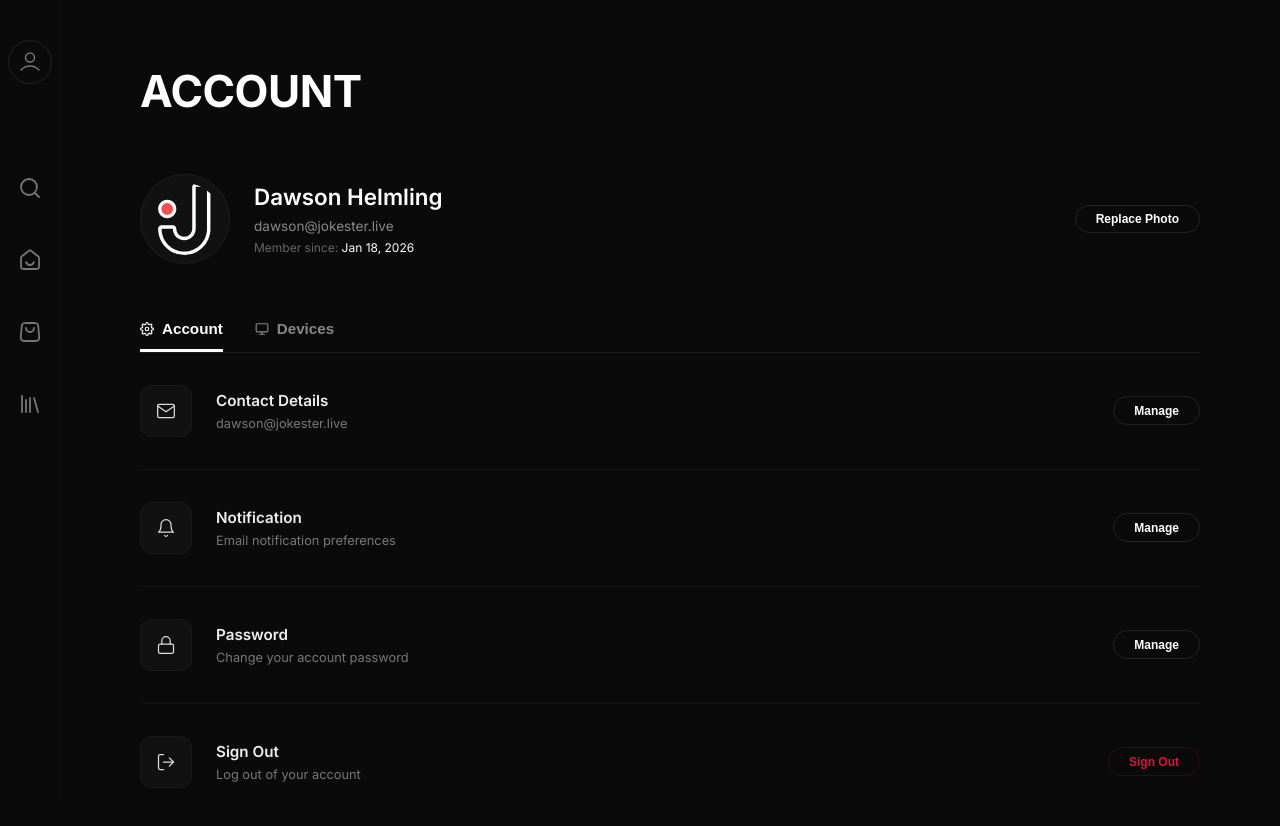
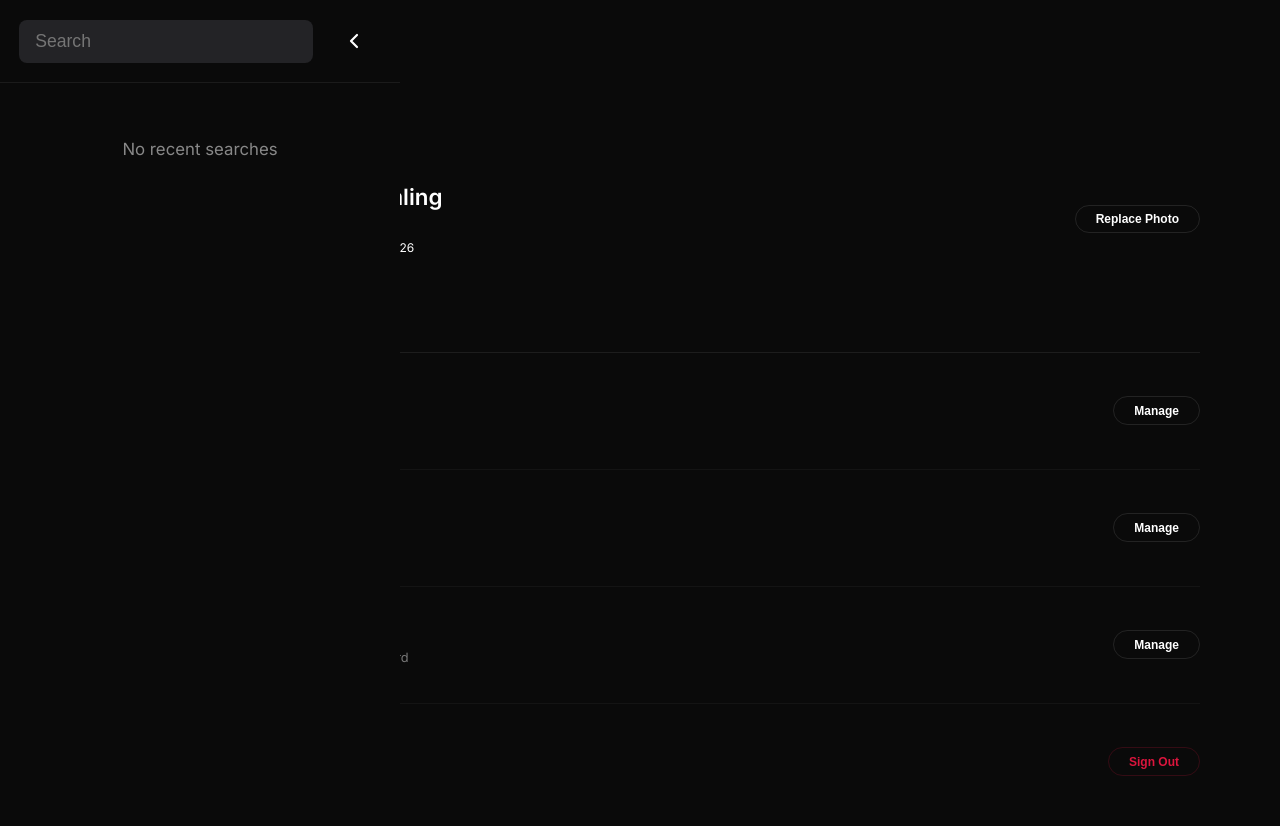
Before and after one commit to griffinhampton/jokester-sandbox, a React (Vite) app: page /account in a window 1280 px wide. Both pictures are taken after a click on the element 29 px from the left and 188 px from the top of the page. Shown: the top 826 px of the page. Built offline with nearby package versions, Linux system fonts and the light colour scheme.

Commit message:
final-push

```diff
--- a/src/components/Sidebar.css
+++ b/src/components/Sidebar.css
@@ -1,3 +1,86 @@
+.sidebar-search-overlay {
+  position: fixed;
+  top: 0;
+  left: 60px;
+  width: 400px;
+  max-width: 90vw;
+  height: 100vh;
+  background: #18181b;
+  border-right: 1px solid rgba(255,255,255,0.07);
+  z-index: 2000;
+  box-shadow: 0 0 40px 0 rgba(0,0,0,0.45);
+  display: flex;
+  flex-direction: column;
+  animation: sidebar-search-slide-in 0.18s cubic-bezier(.4,0,.2,1);
+}
+
+@keyframes sidebar-search-slide-in {
+  from { transform: translateX(-40px); opacity: 0; }
+  to { transform: translateX(0); opacity: 1; }
+}
+
+.sidebar-search-header {
+  display: flex;
+  align-items: center;
+  padding: 1.2rem 1.5rem 1.2rem 1.2rem;
+  border-bottom: 1px solid rgba(255,255,255,0.07);
+}
+
+.sidebar-search-input {
+  flex: 1;
+  background: #232326;
+  border: none;
+  outline: none;
+  color: #fff;
+  font-size: 1.1rem;
+  border-radius: 8px;
+  padding: 0.7rem 1rem;
+  margin-right: 1.2rem;
+  transition: background 0.2s;
+}
+.sidebar-search-input:focus {
+  background: #232326;
+}
+
+.sidebar-search-close {
+  background: none;
+  border: none;
+  outline: none;
+  cursor: pointer;
+  color: #fff;
+  border-radius: 50%;
+  width: 44px;
+  height: 44px;
+  min-width: 44px;
+  min-height: 44px;
+  display: flex;
+  align-items: center;
+  justify-content: center;
+  padding: 0;
+  transition: background 0.18s, color 0.18s;
+  box-sizing: border-box;
+}
+.sidebar-search-close:hover {
+  background: rgba(255,0,60,0.13);
+  color: var(--accent-pink);
+}
+
+.sidebar-search-recent {
+  flex: 1;
+  padding: 1.5rem 1.5rem 0 1.5rem;
+  overflow-y: auto;
+}
+.sidebar-search-empty {
+  color: #888;
+  text-align: center;
+  margin-top: 2rem;
+  font-size: 1.05rem;
+}
+
+.sidebar-search-btn:hover {
+  color: var(--accent-pink);
+  background: rgba(255,0,60,0.08);
+}
 .sidebar {
   width: 60px;
   background-color: var(--bg-main);
@@ -13,6 +96,128 @@
   top: 0;
   left: 0;
   bottom: 0;
+  transition: width 0.22s cubic-bezier(.4,0,.2,1);
+}
+
+/* Expand sidebar when search is open */
+.sidebar:has(.sidebar-search-content) {
+  width: 400px;
+  max-width: 90vw;
+  align-items: stretch;
+}
+
+.sidebar-search-content {
+  width: 100vw;
+  max-width: 400px;
+  height: 100vh;
+  min-height: 100vh;
+  display: flex;
+  flex-direction: column;
+  background: var(--bg-main);
+  z-index: 2000;
+  animation: sidebar-search-slide-in 0.18s cubic-bezier(.4,0,.2,1);
+  margin: 0;
+  padding: 0;
+  box-sizing: border-box;
+  position: absolute;
+  top: 0;
+  left: 0;
+}
+
+@keyframes sidebar-search-slide-in {
+  from { opacity: 0; transform: translateX(-40px); }
+  to { opacity: 1; transform: translateX(0); }
+}
+
+.sidebar-search-header {
+  display: flex;
+  align-items: center;
+  padding: 1.2rem 1.5rem 1.2rem 1.2rem;
+  border-bottom: 1px solid rgba(255,255,255,0.07);
+}
+
+.sidebar-search-input {
+  flex: 1;
+  background: #232326;
+  border: none;
+  outline: none;
+  color: #fff;
+  font-size: 1.1rem;
+  border-radius: 8px;
+  padding: 0.7rem 1rem;
+  margin-right: 1.2rem;
+  transition: background 0.2s;
+}
+.sidebar-search-input:focus {
+  background: #232326;
+}
+
+.sidebar-search-close {
+  background: none;
+  border: none;
+  outline: none;
+  cursor: pointer;
+  color: #fff;
+  border-radius: 50%;
+  padding: 0.2rem;
+  transition: background 0.18s, color 0.18s;
+}
+.sidebar-search-close:hover {
+  background: rgba(255,0,60,0.08);
+  color: var(--accent-pink);
+}
+
+.sidebar-search-recent {
+  flex: 1;
+  padding: 1.5rem 1.5rem 0 1.5rem;
+  overflow-y: auto;
+}
+.sidebar-search-empty {
+  color: #888;
+  text-align: center;
+  margin-top: 2rem;
+  font-size: 1.05rem;
+}
+
+.sidebar-search-overlay-expanded {
+  width: 400px;
+  max-width: 90vw;
+  left: 0;
+  position: absolute;
+  top: 0;
+  height: 100vh;
+  background: #18181b;
+  border-right: 1px solid rgba(255,255,255,0.07);
+  z-index: 2000;
+  box-shadow: 0 0 40px 0 rgba(0,0,0,0.45);
+  display: flex;
+  flex-direction: column;
+  animation: sidebar-search-slide-in 0.18s cubic-bezier(.4,0,.2,1);
+}
+
+.sidebar-nav-hidden {
+  opacity: 0;
+  pointer-events: none;
+  transition: opacity 0.18s;
+}
+
+.sidebar-search-overlay {
+  /* Remove fixed/left:60px, let expanded version handle */
+  position: absolute;
+  top: 0;
+  left: 0;
+  width: 100%;
+  height: 100vh;
+  background: transparent;
+  z-index: 2000;
+  display: flex;
+  flex-direction: column;
+  pointer-events: none;
+}
+
+/* When search is open, expand sidebar width */
+.sidebar-search-overlay-expanded ~ .sidebar {
+  width: 400px;
 }
 
 .sidebar-top {
--- a/src/components/Sidebar.jsx
+++ b/src/components/Sidebar.jsx
@@ -9,7 +9,14 @@ export default function Sidebar() {
   const navigate = useNavigate();
   const [dropdownOpen, setDropdownOpen] = useState(false);
   const [dropdownView, setDropdownView] = useState('main'); // 'main' | 'language' | 'theme'
+  const [searchOpen, setSearchOpen] = useState(false);
   const dropdownRef = useRef(null);
+  // Chevron Left SVG
+  const ChevronLeftIcon = () => (
+    <svg width="24" height="24" viewBox="0 0 24 24" fill="none" stroke="currentColor" strokeWidth="2.2" strokeLinecap="round" strokeLinejoin="round" style={{ display: 'block', margin: 'auto' }}>
+      <polyline points="15 18 9 12 15 6" />
+    </svg>
+  );
 
   useEffect(() => {
     function handleClickOutside(event) {
@@ -62,13 +69,15 @@ export default function Sidebar() {
 
   return (
     <div className="sidebar">
+      {/* Only show sidebar-top and sidebar-nav if search is NOT open */}
+      {!searchOpen && (
+        <>
           <div className="sidebar-top" ref={dropdownRef}>
             {isLoggedIn ? (
               <div className="profile-menu-container">
                 <button className="user-icon-wrapper" onClick={() => { if (!dropdownOpen) setDropdownView('main'); setDropdownOpen(!dropdownOpen); }}>
                   <img src="/j.svg" alt="Profile" style={{ width: '22px', height: '22px' }} />
                 </button>
-
                 {dropdownOpen && (
                   <div className="profile-dropdown">
                     {dropdownView === 'main' && (
@@ -81,9 +90,7 @@ export default function Sidebar() {
                           <svg width="18" height="18" viewBox="0 0 24 24" fill="none" stroke="currentColor" strokeWidth="2" strokeLinecap="round" strokeLinejoin="round"><path d="M16 4h2a2 2 0 0 1 2 2v14a2 2 0 0 1-2 2H6a2 2 0 0 1-2-2V6a2 2 0 0 1 2-2h2"/><rect x="8" y="2" width="8" height="4" rx="1" ry="1"/></svg>
                           <span>My Stuff</span>
                         </Link>
-
                         <div className="dropdown-divider"></div>
-
                         <div className="dropdown-item flex-between" onClick={() => setDropdownView('language')}>
                           <div className="dropdown-item-left">
                             <svg width="18" height="18" viewBox="0 0 24 24" fill="none" stroke="currentColor" strokeWidth="2" strokeLinecap="round" strokeLinejoin="round"><circle cx="12" cy="12" r="10"/><line x1="2" y1="12" x2="22" y2="12"/><path d="M12 2a15.3 15.3 0 0 1 4 10 15.3 15.3 0 0 1-4 10 15.3 15.3 0 0 1-4-10 15.3 15.3 0 0 1 4-10z"/></svg>
@@ -93,7 +100,6 @@ export default function Sidebar() {
                             English <svg width="12" height="12" viewBox="0 0 24 24" fill="none" stroke="currentColor" strokeWidth="2" strokeLinecap="round" strokeLinejoin="round"><polyline points="9 18 15 12 9 6"/></svg>
                           </div>
                         </div>
-
                         <div className="dropdown-item flex-between" onClick={() => setDropdownView('theme')}>
                           <div className="dropdown-item-left">
                             <svg width="18" height="18" viewBox="0 0 24 24" fill="none" stroke="currentColor" strokeWidth="2" strokeLinecap="round" strokeLinejoin="round"><path d="M21 12.79A9 9 0 1 1 11.21 3 7 7 0 0 0 21 12.79z"/></svg>
@@ -103,16 +109,13 @@ export default function Sidebar() {
                             Dark <svg width="12" height="12" viewBox="0 0 24 24" fill="none" stroke="currentColor" strokeWidth="2" strokeLinecap="round" strokeLinejoin="round"><polyline points="9 18 15 12 9 6"/></svg>
                           </div>
                         </div>
-
                         <div className="dropdown-divider"></div>
-
                         <div className="dropdown-item" onClick={handleLogout}>
                           <svg width="18" height="18" viewBox="0 0 24 24" fill="none" stroke="currentColor" strokeWidth="2" strokeLinecap="round" strokeLinejoin="round"><path d="M9 21H5a2 2 0 0 1-2-2V5a2 2 0 0 1 2-2h4"/><polyline points="16 17 21 12 16 7"/><line x1="21" y1="12" x2="9" y2="12"/></svg>
                           <span>Logout</span>
                         </div>
                       </>
                     )}
-
                     {dropdownView === 'language' && (
                       <>
                         <div className="dropdown-item" onClick={() => setDropdownView('main')} style={{fontWeight: 600, color: 'white'}}>
@@ -135,7 +138,6 @@ export default function Sidebar() {
                         </div>
                       </>
                     )}
-
                     {dropdownView === 'theme' && (
                       <>
                         <div className="dropdown-item" onClick={() => setDropdownView('main')} style={{fontWeight: 600, color: 'white'}}>
@@ -164,9 +166,8 @@ export default function Sidebar() {
               </Link>
             )}
           </div>
-
           <div className="sidebar-nav">
-        <div className="sidebar-item">
+            <div className="sidebar-item sidebar-search-btn" onClick={() => setSearchOpen(true)} title="Search">
               <SearchIcon />
             </div>
             <Link to="/" className={`sidebar-item ${isActive('/') ? 'active' : ''}`}>
@@ -179,6 +180,23 @@ export default function Sidebar() {
               <LibraryIcon />
             </Link>
           </div>
+        </>
+      )}
+      {/* Only show search overlay if search is open */}
+      {searchOpen && (
+        <div className="sidebar-search-content">
+          <div className="sidebar-search-header">
+            <input className="sidebar-search-input" type="text" placeholder="Search" autoFocus />
+            <button className="sidebar-search-close" onClick={() => setSearchOpen(false)} title="Close">
+              <ChevronLeftIcon />
+            </button>
+          </div>
+          <div className="sidebar-search-recent">
+            {/* Example placeholder, replace with real search results/history if needed */}
+            <div className="sidebar-search-empty">No recent searches</div>
+          </div>
+        </div>
+      )}
     </div>
   );
 }
--- a/src/pages/AccountPage.jsx
+++ b/src/pages/AccountPage.jsx
@@ -81,7 +81,7 @@ export default function AccountPage() {
   const renderContactForm = () => (
     <div className="settings-edit-view">
       <button className="back-btn" onClick={() => setActiveEditSetting(null)}>
-        <ArrowLeftIcon /> Contact Details
+        <span className="icon-wrapper"><ArrowLeftIcon /></span> Contact Details
       </button>
       <div className="account-form">
         <div className="form-row split">
@@ -110,7 +110,7 @@ export default function AccountPage() {
   const renderNotificationForm = () => (
     <div className="settings-edit-view">
       <button className="back-btn" onClick={() => setActiveEditSetting(null)}>
-        <ArrowLeftIcon /> Notification
+        <span className="icon-wrapper"><ArrowLeftIcon /></span> Notification
       </button>
       <div className="account-form form-toggles">
         <div className="toggle-row">
@@ -133,7 +133,7 @@ export default function AccountPage() {
   const renderPasswordForm = () => (
     <div className="settings-edit-view">
       <button className="back-btn" onClick={() => setActiveEditSetting(null)}>
-        <ArrowLeftIcon /> Password
+        <span className="icon-wrapper"><ArrowLeftIcon /></span> Password
       </button>
       <div className="account-form">
         <div className="form-group">
@@ -230,7 +230,9 @@ export default function AccountPage() {
 
         <div className="account-profile">
           <div className="account-profile-left">
-            <img src="/j.svg" alt="Dawson Helmling" className="account-avatar" />
+            <div className="account-avatar-container">
+              <img src="/j.svg" alt="Dawson Helmling" className="account-avatar" />
+            </div>
             <div className="account-profile-details">
               <h2>Dawson Helmling</h2>
               <p className="account-email">dawson@jokester.live</p>
```
Also changed, not shown: src/pages/AccountPage.css (+37 -13 lines). Lines whose indentation alone changed are shown as unchanged.
